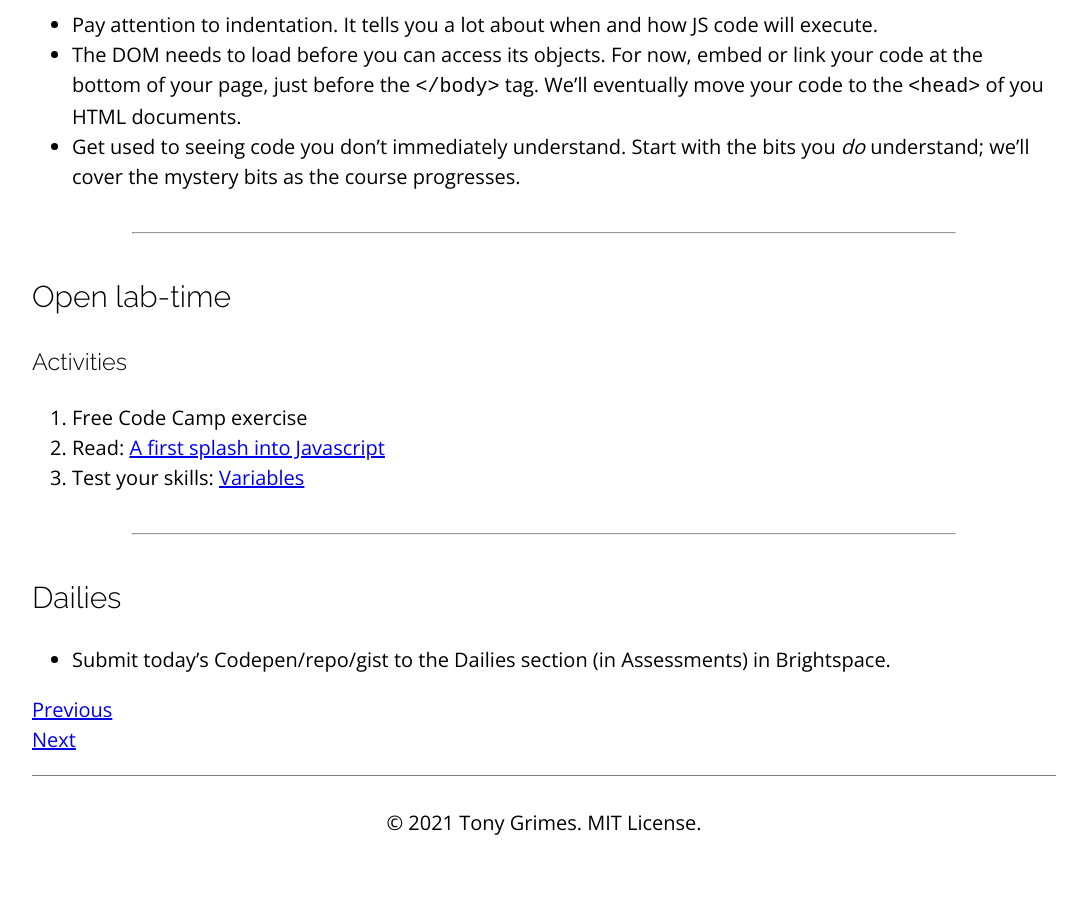
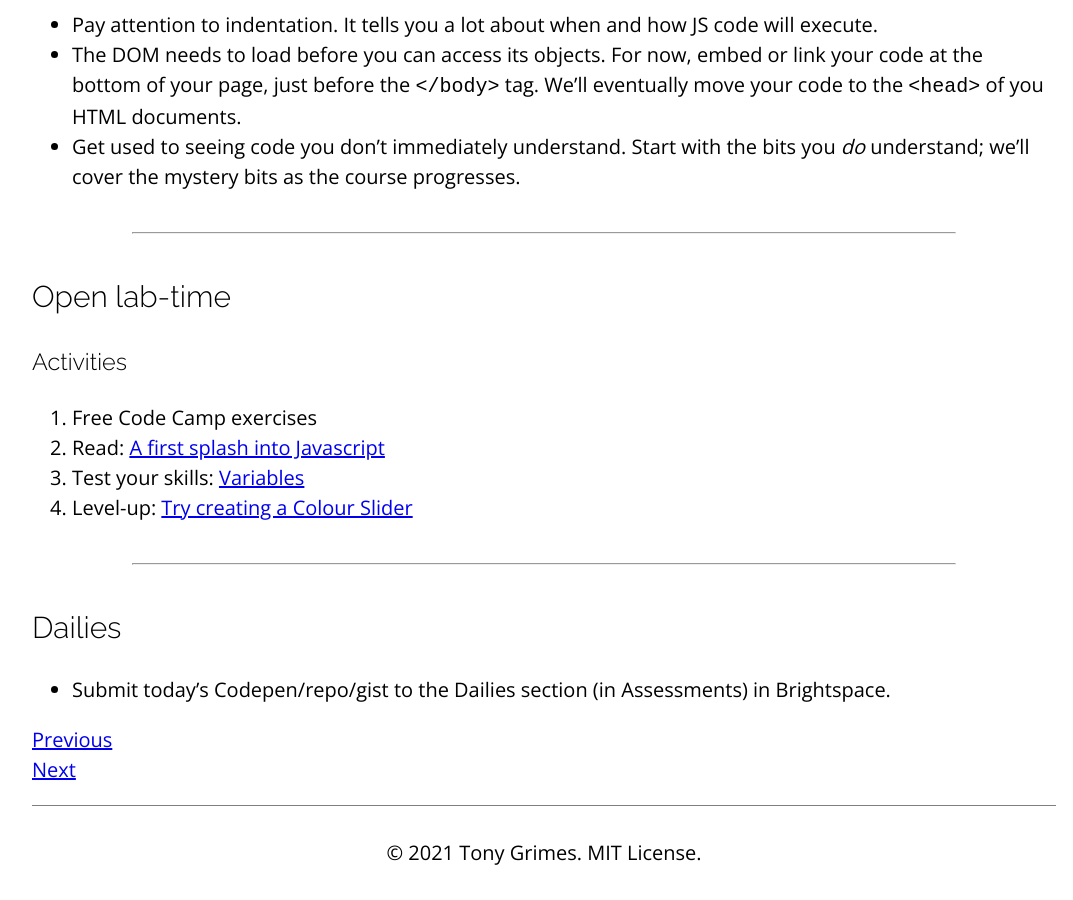
Before and after one commit to sait-wbdv/winter-2021, a Jekyll site: the page built from _posts/2021-02-10-javascript-introduction.md, in a window 1280 px wide and 900 px high, scrolled down 3914 px. Shown: the whole window, without its empty margins (96-1169 px from the left). Built offline with Jekyll 4.4.1, drawn with Linux system fonts in a browser that asks for light colours; nearby versions of some CDN libraries; before the commit the page ends 4784 px from its top, so only the background shows below that.

Commit message:
added activities

```diff
--- a/_posts/2021-02-10-javascript-introduction.md
+++ b/_posts/2021-02-10-javascript-introduction.md
@@ -115,9 +115,10 @@ Method
 
 ## Open lab-time
 ### Activities
-1. Free Code Camp exercise
+1. Free Code Camp exercises
 2. Read: [A first splash into Javascript](https://developer.mozilla.org/en-US/docs/Learn/JavaScript/First_steps/A_first_splash)
 3. Test your skills: [Variables](https://developer.mozilla.org/en-US/docs/Learn/JavaScript/First_steps/Test_your_skills:_variables)
+4. Level-up: [Try creating a Colour Slider](http://browsertherapy.com/challenges/colour-sliders-css-variables/)
 
 
 ---
```
